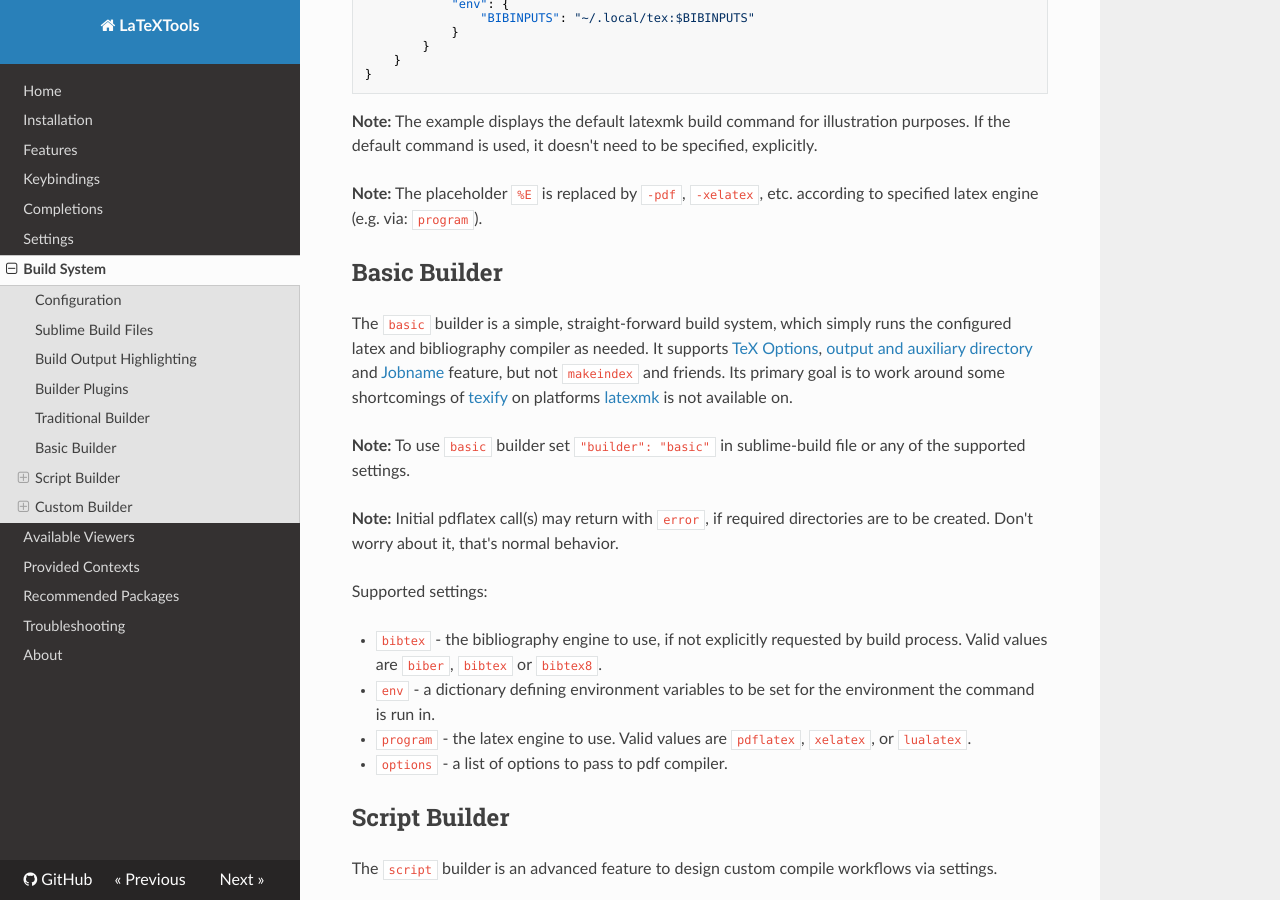
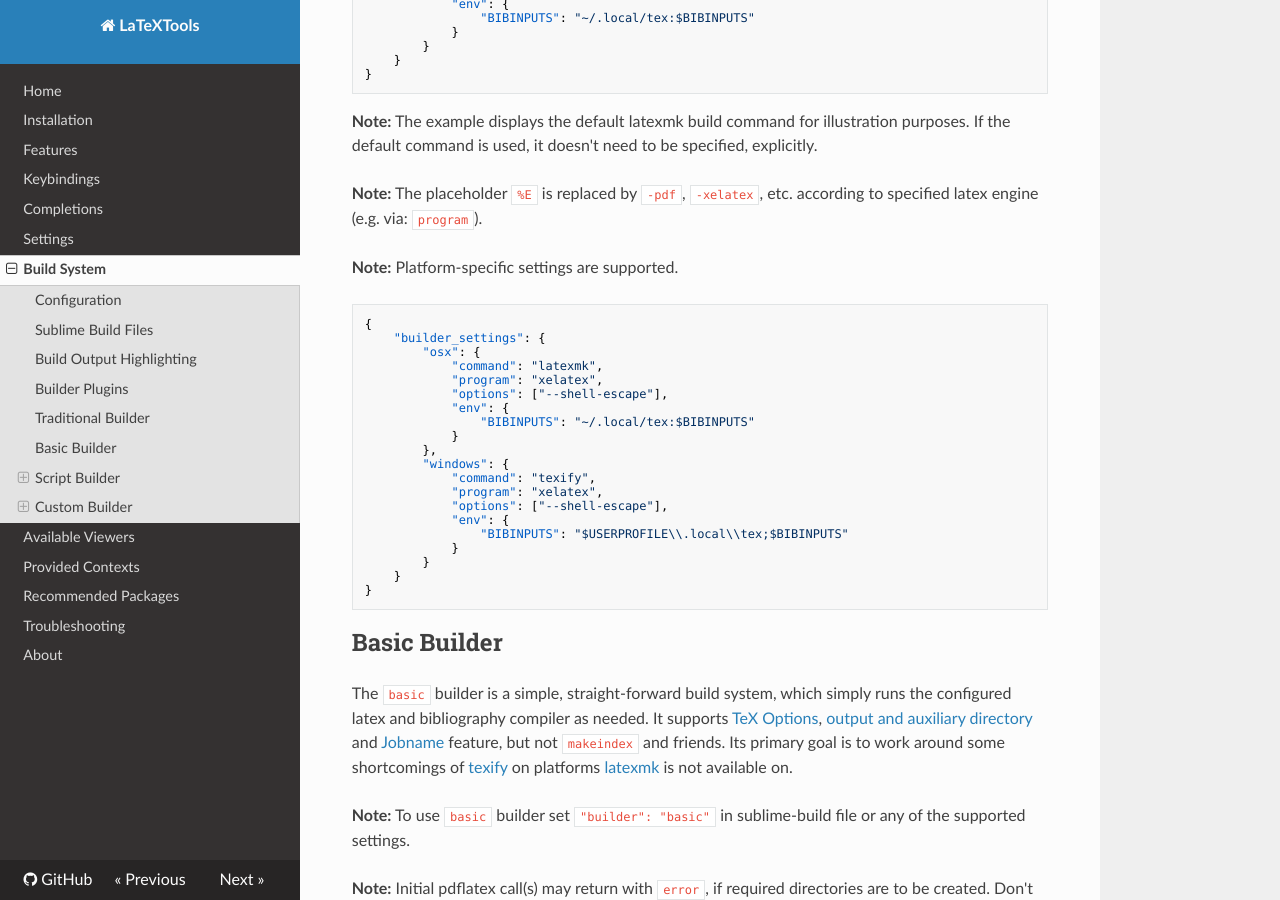
Before and after one commit to SublimeText/LaTeXTools, an MkDocs documentation site: the page built from docs/buildsystem.md, in a window 1280 px wide and 900 px high, scrolled down 4068 px. Built offline with MkDocs 1.6.1, drawn with Linux system fonts in a browser that asks for light colours; nearby versions of some CDN libraries.

````diff
--- a/docs/buildsystem.md
+++ b/docs/buildsystem.md
@@ -157,6 +157,31 @@ Supported settings:
 **Note:** The example displays the default latexmk build command for illustration purposes. If the default command is used, it doesn't need to be specified, explicitly.
 
 **Note:** The placeholder `%E` is replaced by `-pdf`, `-xelatex`, etc. according to specified latex engine (e.g. via: `program`).
+
+**Note:** Platform-specific settings are supported.
+
+```json
+{
+	"builder_settings": {
+		"osx": {
+			"command": "latexmk",
+			"program": "xelatex",
+			"options": ["--shell-escape"],
+			"env": {
+				"BIBINPUTS": "~/.local/tex:$BIBINPUTS"
+			}
+		},
+		"windows": {
+			"command": "texify",
+			"program": "xelatex",
+			"options": ["--shell-escape"],
+			"env": {
+				"BIBINPUTS": "$USERPROFILE\\.local\\tex;$BIBINPUTS"
+			}
+		}
+	}
+}
+```
 
 ## Basic Builder
 
````
Also changed, not shown: 1 other file.
